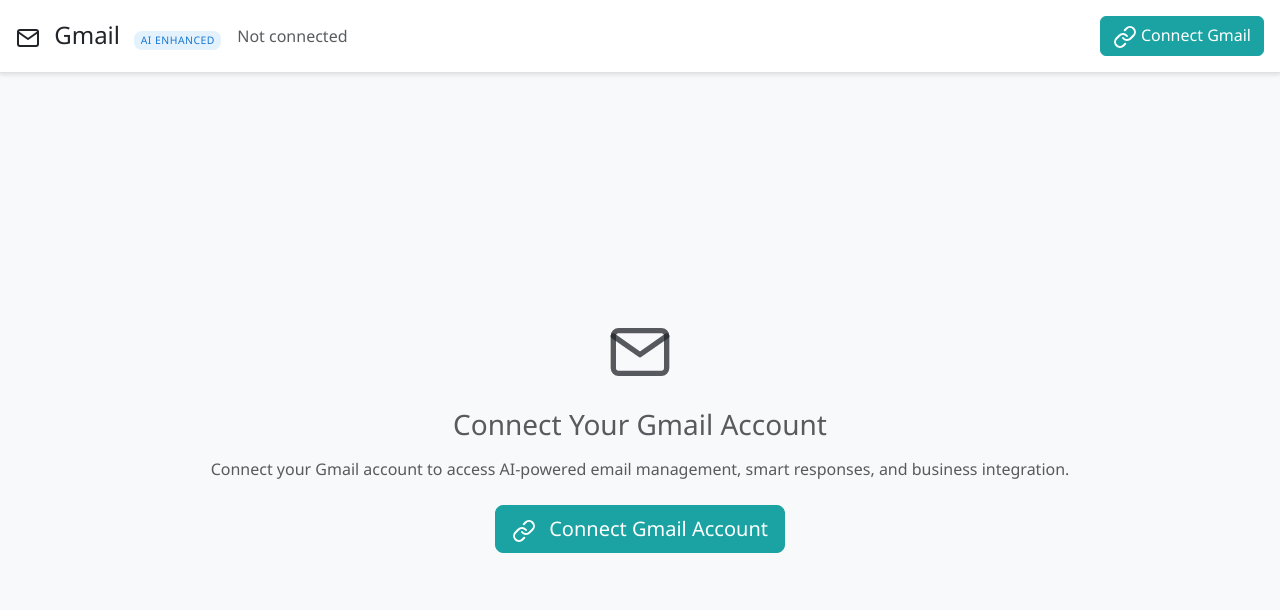
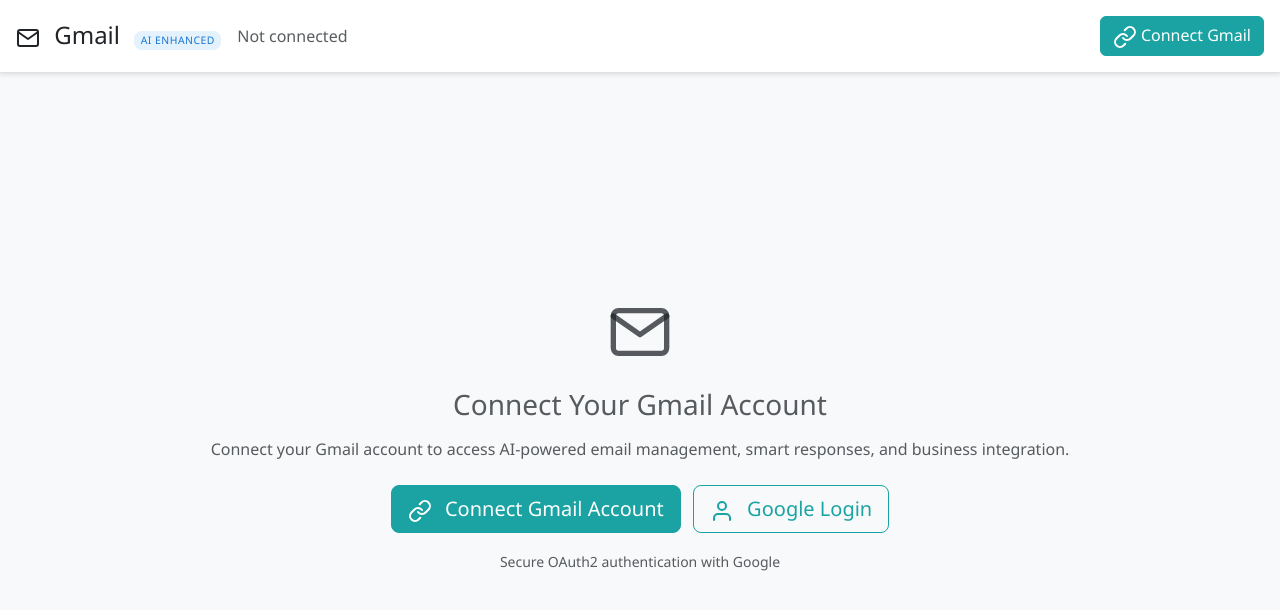
Before and after one commit to M3d1vH1/Filterdyn-20, a Python web app: template templates/gmail/complete_interface.html in a window 1280 px wide. Shown: the top 610 px of the page. Run offline with Jinja, Linux system fonts and the light colour scheme; the template is opened without the code that fills it, so the values that code supplies are empty.

Commit message:
Improve Gmail connection process and handle service errors gracefully
Adds exception handling for Gmail service errors and a Google Login button to complete_interface.html.

Replit-Commit-Author: Agent
Replit-Commit-Session-Id: 9c9be3d4-44c2-45c4-8514-4997432363cf
Replit-Commit-Screenshot-Url: https://storage.googleapis.com/screenshot-production-us-central1/3a93bf2d-ac70-4b89-a836-7f93c476d323/1ead1b48-1491-4ab7-b4d3-dd46f6236759.jpg

```diff
--- a/templates/gmail/complete_interface.html
+++ b/templates/gmail/complete_interface.html
@@ -373,10 +373,21 @@
         <p class="text-muted text-center mb-4">
             {{ _('Connect your Gmail account to access AI-powered email management, smart responses, and business integration.') }}
         </p>
-        <a href="{{ url_for('gmail.connect') }}" class="btn btn-primary btn-lg">
-            <i data-feather="link" class="me-2"></i>
-            {{ _('Connect Gmail Account') }}
-        </a>
+        <div class="mb-3">
+            <a href="/gmail/connect" class="btn btn-primary btn-lg me-2">
+                <i data-feather="link" class="me-2"></i>
+                {{ _('Connect Gmail Account') }}
+            </a>
+            <a href="/auth/google_login" class="btn btn-outline-primary btn-lg">
+                <i data-feather="user" class="me-2"></i>
+                {{ _('Google Login') }}
+            </a>
+        </div>
+        <div class="text-center">
+            <small class="text-muted">
+                {{ _('Secure OAuth2 authentication with Google') }}
+            </small>
+        </div>
     </div>
     {% endif %}
 </div>
```
Also changed, not shown: routes_gmail_enhanced.py (+6 -1 lines).
